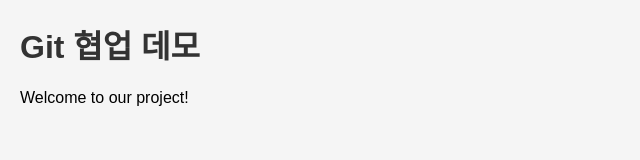
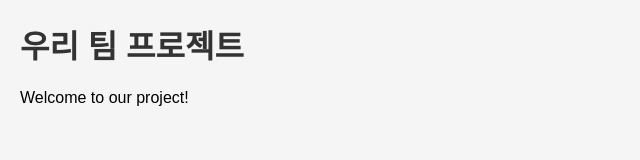
Before and after one commit to ginne7189/git-collab-demo, a plain HTML site: page index.html in a window 1280 px wide. Shown: the whole page, without its empty margins (0-640 px from the left). Drawn offline with Linux system fonts and the light colour scheme.

Commit message:
Update project title

```diff
--- a/index.html
+++ b/index.html
@@ -5,7 +5,7 @@
     <link rel="stylesheet" href="style.css">
 </head>
 <body>
-    <h1>Git 협업 데모</h1>
+    <h1>우리 팀 프로젝트</h1>
     <p>Welcome to our project!</p>
 </body>
 </html>
```
